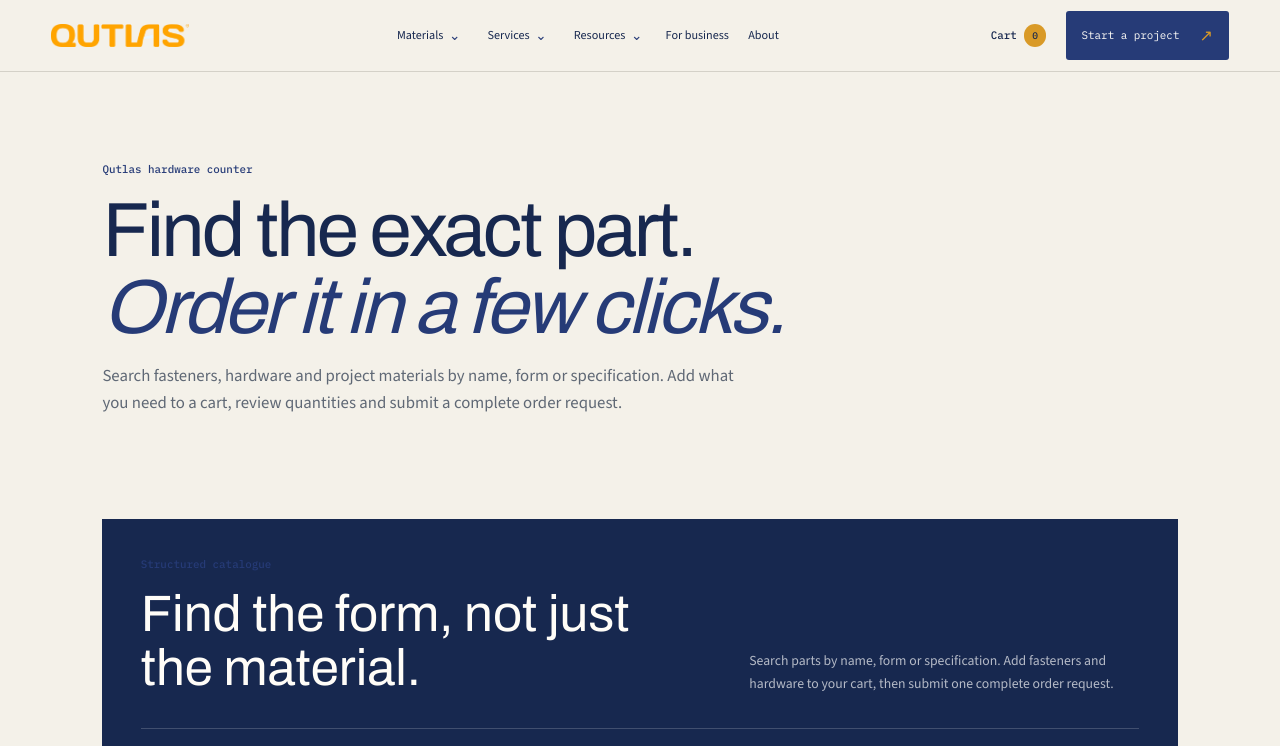
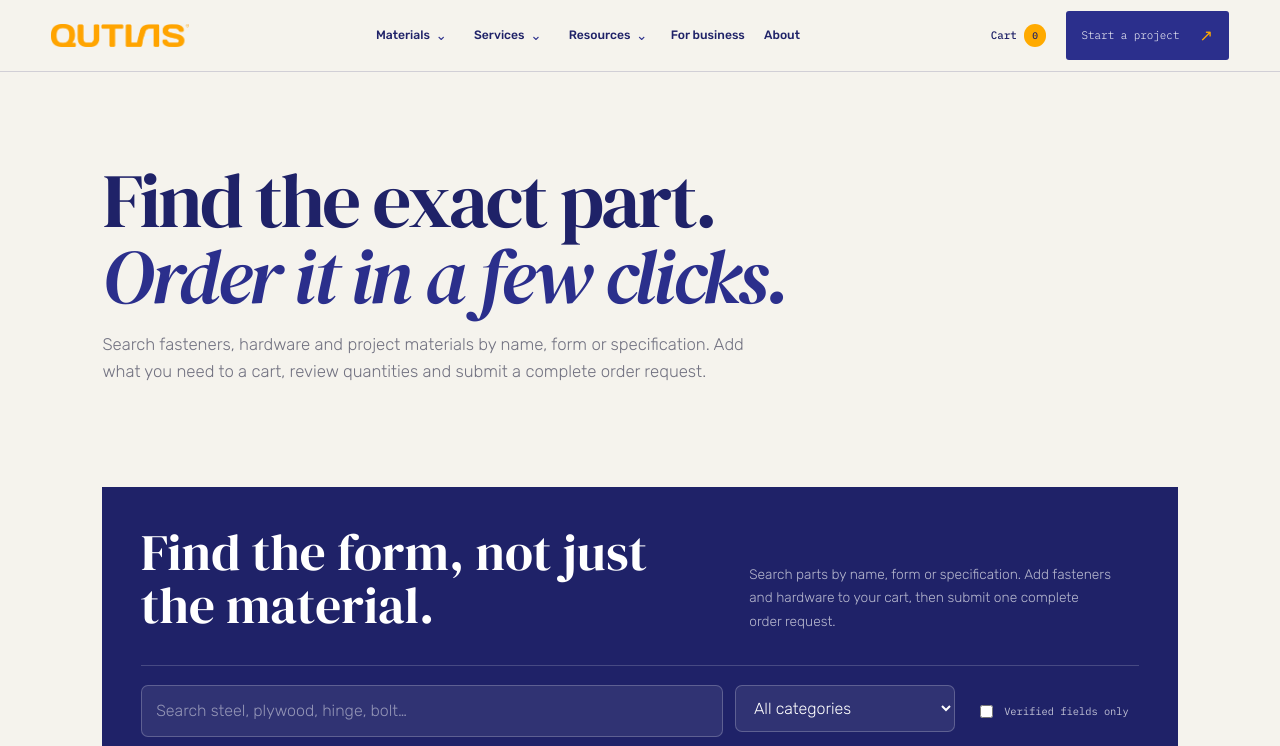
Before and after one commit to bubbasadiq/Qutlas, a Next.js app: page /shop in a window 1280 px wide. Shown: the top 746 px of the page. Built offline with nearby package versions, Linux system fonts and the light colour scheme.

Commit message:
Restore Qutlas palette and simplify copy

```diff
--- a/app/MaterialCatalogue.tsx
+++ b/app/MaterialCatalogue.tsx
@@ -23,7 +23,7 @@ export function MaterialCatalogue({ mode = 'catalogue' }: { mode?: 'catalogue' |
   return (
     <section className="catalogue-shell" aria-labelledby="catalogue-title">
       <div className="catalogue-intro">
-        <div><p className="eyebrow">Structured catalogue</p><h2 id="catalogue-title">Find the form, not just the material.</h2></div>
+        <div><h2 id="catalogue-title">Find the form, not just the material.</h2></div>
         <p>{mode === 'shop' ? 'Search parts by name, form or specification. Add fasteners and hardware to your cart, then submit one complete order request.' : 'Search by a product name or specification, then carry the selection into a project request. Availability, price and unverified attributes are confirmed before quotation.'}</p>
       </div>
       <div className="catalogue-toolbar">
@@ -31,7 +31,7 @@ export function MaterialCatalogue({ mode = 'catalogue' }: { mode?: 'catalogue' |
         <label className="catalogue-filter"><span className="sr-only">Filter by category</span><select value={category} onChange={(event) => setCategory(event.target.value)}><option value="all">All categories</option>{catalogueCategories.map((item) => <option value={item.id} key={item.id}>{item.name}</option>)}</select></label>
         <label className="verified-toggle"><input type="checkbox" checked={verifiedOnly} onChange={(event) => setVerifiedOnly(event.target.checked)} /> <span>Verified fields only</span></label>
       </div>
-      <div className="catalogue-meta"><span>{results.length} catalogue {results.length === 1 ? 'entry' : 'entries'}</span><span>Initial release · enquiry-led</span></div>
+      <div className="catalogue-meta"><span>{results.length} catalogue {results.length === 1 ? 'entry' : 'entries'}</span></div>
       <div className="catalogue-results" aria-live="polite">
         {mode === 'shop' ? <div className="shop-product-grid">{results.map((product) => <ShopProductCard product={product} key={product.id} />)}</div> : results.map((product) => <article className="catalogue-row" key={product.id}>
           <div className="catalogue-mark" aria-hidden="true">{product.code}</div>
--- a/app/shop/page.tsx
+++ b/app/shop/page.tsx
@@ -1,5 +1,5 @@
 import { MaterialCatalogue } from '../MaterialCatalogue';
 
 export default function ShopPage() {
-  return <main className="shop-page"><div className="shop-hero"><p className="eyebrow">Qutlas hardware counter</p><h1>Find the exact part.<br /><em>Order it in a few clicks.</em></h1><p>Search fasteners, hardware and project materials by name, form or specification. Add what you need to a cart, review quantities and submit a complete order request.</p></div><MaterialCatalogue mode="shop" /></main>;
+  return <main className="shop-page"><div className="shop-hero"><h1>Find the exact part.<br /><em>Order it in a few clicks.</em></h1><p>Search fasteners, hardware and project materials by name, form or specification. Add what you need to a cart, review quantities and submit a complete order request.</p></div><MaterialCatalogue mode="shop" /></main>;
 }
--- a/app/storefront.css
+++ b/app/storefront.css
@@ -1,20 +1,19 @@
-@import url("https://fonts.googleapis.com/css2?family=Archivo:wght@400;500;600;700&family=Source+Sans+3:wght@400;500;600&family=IBM+Plex+Mono:wght@400;500&display=swap");
+@import url("https://fonts.googleapis.com/css2?family=DM+Serif+Display:ital@0;1&family=Rubik:wght@300;400;500;600&family=IBM+Plex+Mono:wght@300;400;500&display=swap");
 
-/* Qutlas design system: editorial utility for materials and manufacturing. */
 :root {
-  --navy: #263b77;
-  --navy-dark: #17284f;
-  --amber: #d99a27;
-  --amber-light: #edbc58;
-  --paper: #f4f1e9;
-  --white: #fffdf8;
-  --ink: #1d2838;
-  --quiet: #5f6875;
-  --line: #d4d1c8;
+  --navy: #2b2f8c;
+  --navy-dark: #1f2268;
+  --amber: #ffaa00;
+  --amber-light: #ffc040;
+  --paper: #f5f3ed;
+  --white: #fff;
+  --ink: #171936;
+  --quiet: #727281;
+  --line: rgba(31, 34, 104, 0.17);
   --danger: #a53d20;
   --success: #2f6b4f;
-  --serif: "Archivo", Arial, sans-serif;
-  --body: "Source Sans 3", Arial, sans-serif;
+  --serif: "DM Serif Display", Georgia, serif;
+  --body: "Rubik", sans-serif;
   --mono: "IBM Plex Mono", monospace;
   --space-1: .35rem;
   --space-2: .65rem;
```
Also changed, not shown: app/page.tsx (+7 -7 lines).
